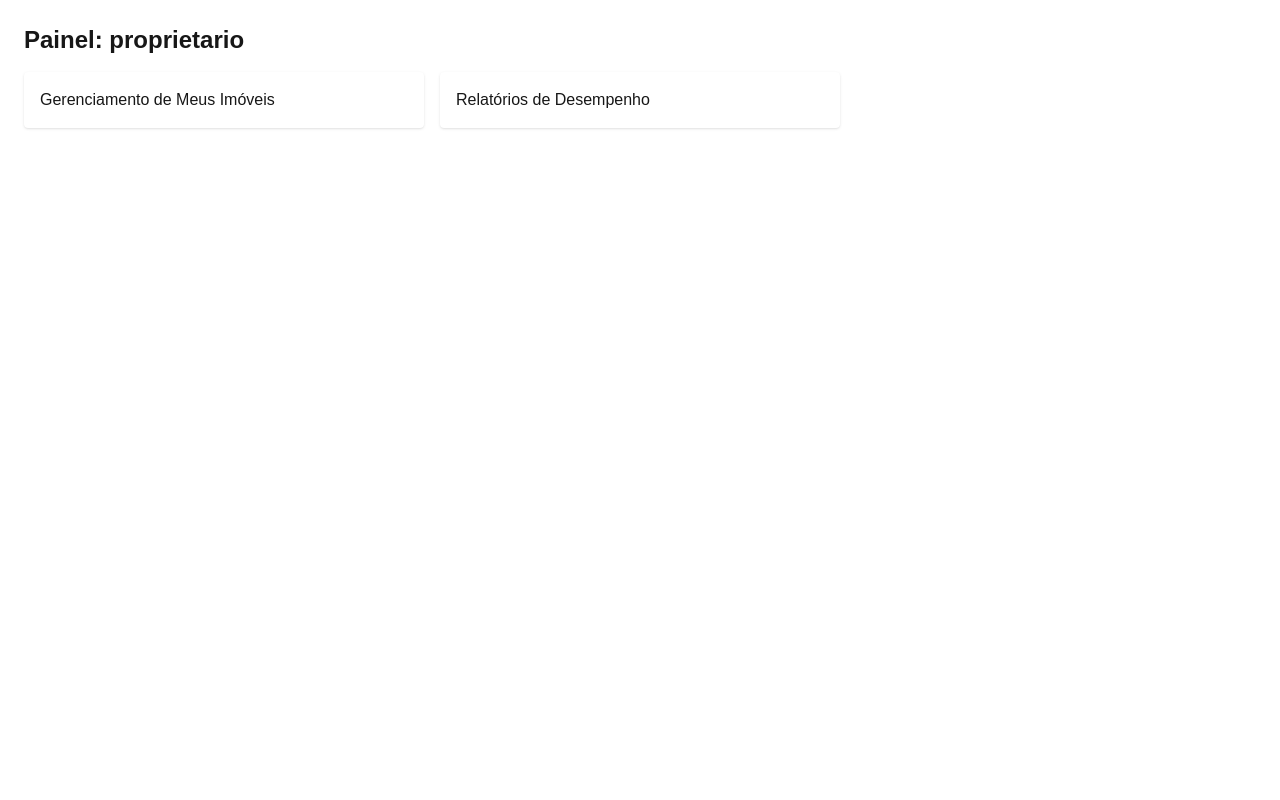
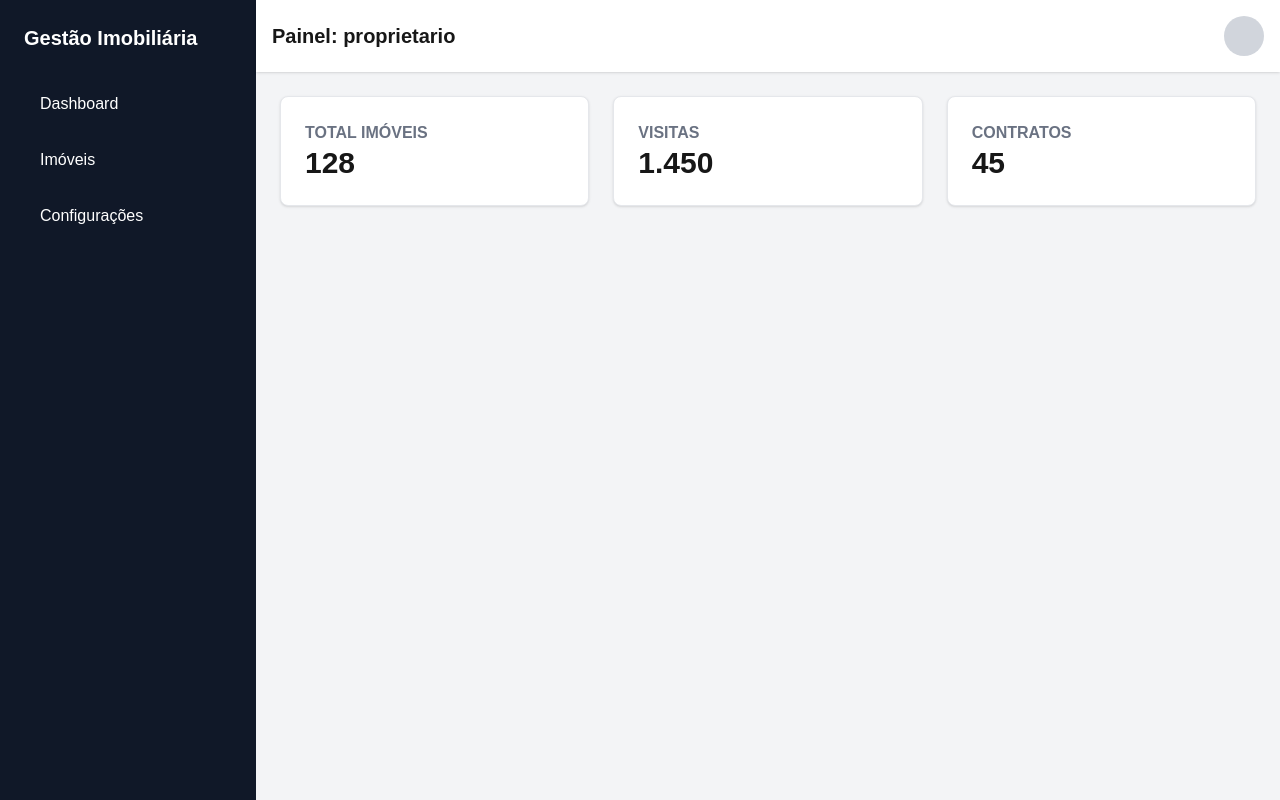
Before and after one commit to dhsolucoesdigital001/portal-imobiliario, a Next.js app: page /proprietario in a window 1280 px wide. Built offline with nearby package versions, Linux system fonts and the light colour scheme.

Commit message:
feat: upgrade UI to premium QuintoAndar-inspired design

```diff
--- a/components/BaseCard.jsx
+++ b/components/BaseCard.jsx
@@ -1,12 +1,28 @@
 import React from 'react';
+import { BedDouble, Bath, Car } from 'lucide-react'; // Sugestão de ícones
 
-const BaseCard = ({ title, children }) => (
-  <div className="max-w-sm rounded overflow-hidden shadow-lg bg-white p-6 m-4">
-    <h2 className="text-xl font-bold mb-2">{title}</h2>
-    <div className="text-gray-700 text-base">
-      {children}
+const BaseCard = ({ property }) => {
+  const { title, price, img, beds, baths, garage, type } = property;
+
+  return (
+    <div className="max-w-sm rounded-lg overflow-hidden shadow-md bg-white border border-gray-200 transition-transform hover:scale-[1.02] cursor-pointer">
+      <div className="relative">
+        <img className="w-full h-48 object-cover" src={img} alt={title} />
+        <span className="absolute top-2 left-2 bg-blue-600 text-white text-xs font-bold px-2 py-1 rounded">
+          {type === 'rent' ? 'Aluguel' : 'Venda'}
+        </span>
+      </div>
+      <div className="p-4">
+        <h2 className="text-lg font-bold text-gray-900 mb-2 truncate">{title}</h2>
+        <p className="text-2xl font-extrabold text-blue-700 mb-4">{price}</p>
+        <div className="flex justify-between text-gray-600 text-sm">
+          <div className="flex items-center gap-1"><BedDouble size={16} /> {beds} qtos</div>
+          <div className="flex items-center gap-1"><Bath size={16} /> {baths} banh</div>
+          <div className="flex items-center gap-1"><Car size={16} /> {garage} vaga</div>
+        </div>
+      </div>
     </div>
-  </div>
-);
+  );
+};
 
 export default BaseCard;
--- a/components/RBACDashboard.jsx
+++ b/components/RBACDashboard.jsx
@@ -2,13 +2,41 @@ import React from 'react';
 
 const RBACDashboard = ({ role }) => {
   return (
-    <div className="p-6">
-      <h1 className="text-2xl font-bold mb-4">Painel: {role}</h1>
-      <div className="grid grid-cols-1 md:grid-cols-3 gap-4">
-        <div className="p-4 bg-white shadow rounded">Gerenciamento de {role === 'Super Admin' ? 'Todos' : 'Meus'} Imóveis</div>
-        {role === 'Super Admin' && <div className="p-4 bg-white shadow rounded">Gestão de Usuários</div>}
-        <div className="p-4 bg-white shadow rounded">Relatórios de Desempenho</div>
-      </div>
+    <div className="flex min-h-screen bg-gray-100">
+      {/* Sidebar */}
+      <aside className="w-64 bg-gray-900 text-white p-6">
+        <h2 className="text-xl font-bold mb-8">Gestão Imobiliária</h2>
+        <nav className="space-y-4">
+          <a href="#" className="block py-2 px-4 rounded hover:bg-gray-800">Dashboard</a>
+          <a href="#" className="block py-2 px-4 rounded hover:bg-gray-800">Imóveis</a>
+          <a href="#" className="block py-2 px-4 rounded hover:bg-gray-800">Configurações</a>
+        </nav>
+      </aside>
+
+      {/* Main Content */}
+      <main className="flex-1">
+        <header className="bg-white p-4 shadow-sm flex justify-between items-center">
+          <h1 className="text-xl font-bold">Painel: {role}</h1>
+          <div className="w-10 h-10 bg-gray-300 rounded-full"></div>
+        </header>
+
+        <section className="p-6">
+          <div className="grid grid-cols-1 md:grid-cols-3 gap-6">
+            <div className="p-6 bg-white shadow rounded-lg border border-gray-200">
+              <h3 className="text-gray-500 font-semibold uppercase">Total Imóveis</h3>
+              <p className="text-3xl font-bold">128</p>
+            </div>
+            <div className="p-6 bg-white shadow rounded-lg border border-gray-200">
+              <h3 className="text-gray-500 font-semibold uppercase">Visitas</h3>
+              <p className="text-3xl font-bold">1.450</p>
+            </div>
+            <div className="p-6 bg-white shadow rounded-lg border border-gray-200">
+              <h3 className="text-gray-500 font-semibold uppercase">Contratos</h3>
+              <p className="text-3xl font-bold">45</p>
+            </div>
+          </div>
+        </section>
+      </main>
     </div>
   );
 };
```
